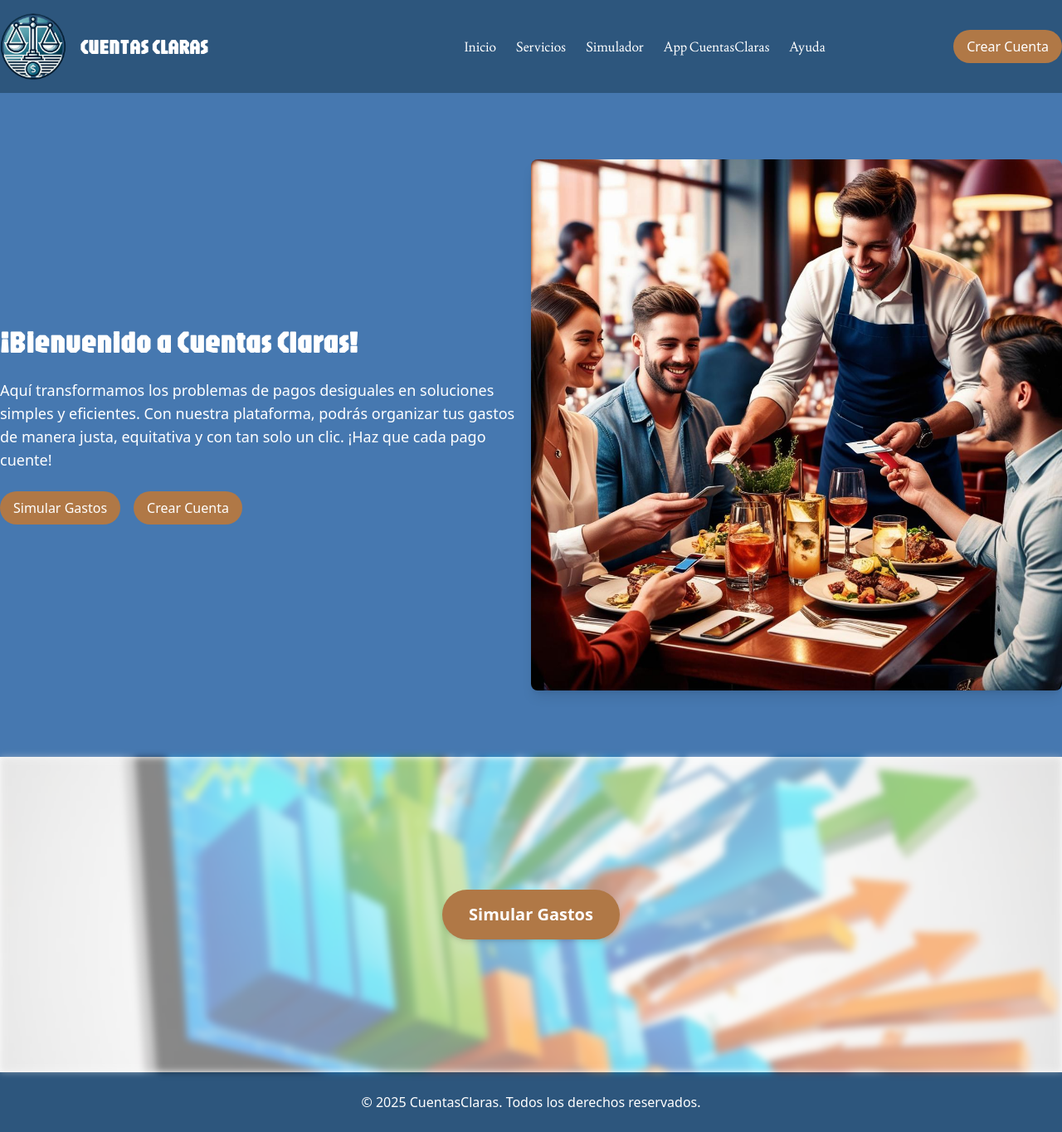
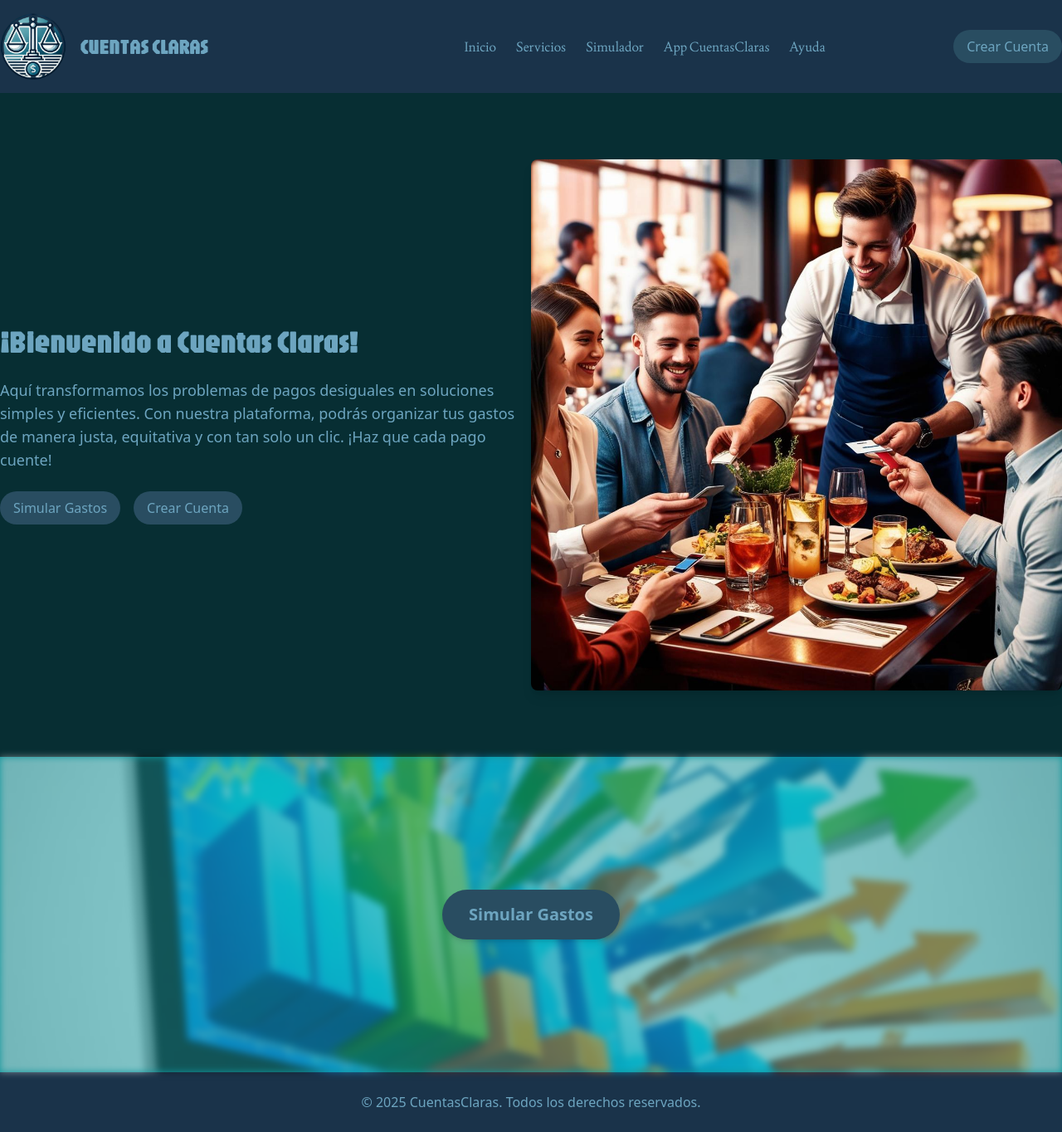
Before and after one commit to jluckmannc/CuentasClaras, a Django app: page / in a window 1280 px wide. Shown: the whole page at 83% size. Run offline with Django 4.2, Linux system fonts and the light colour scheme; parts of the project's set-up code (start-up, migrations or seed data) failed here and were passed over.

Commit message:
inicio y cambios de colores

```diff
--- a/static/css/output.css
+++ b/static/css/output.css
@@ -761,7 +749,7 @@ video {
 
 .bg-buttonPrimary {
   --tw-bg-opacity: 1;
-  background-color: rgb(176 120 70 / var(--tw-bg-opacity, 1));
+  background-color: rgb(41 77 97 / var(--tw-bg-opacity, 1));
 }
 
 .bg-gray-50 {
@@ -781,27 +769,17 @@ video {
 
 .bg-neutral-veryLightGray {
   --tw-bg-opacity: 1;
-  background-color: rgb(252 252 252 / var(--tw-bg-opacity, 1));
+  background-color: rgb(15 150 156 / var(--tw-bg-opacity, 1));
 }
 
 .bg-primary-dark {
   --tw-bg-opacity: 1;
-  background-color: rgb(45 86 125 / var(--tw-bg-opacity, 1));
+  background-color: rgb(26 51 74 / var(--tw-bg-opacity, 1));
 }
 
 .bg-primary-medium {
   --tw-bg-opacity: 1;
-  background-color: rgb(70 120 176 / var(--tw-bg-opacity, 1));
-}
-
-.bg-blue-100 {
-  --tw-bg-opacity: 1;
-  background-color: rgb(219 234 254 / var(--tw-bg-opacity, 1));
-}
-
-.bg-white {
-  --tw-bg-opacity: 1;
-  background-color: rgb(255 255 255 / var(--tw-bg-opacity, 1));
+  background-color: rgb(7 46 51 / var(--tw-bg-opacity, 1));
 }
 
 .object-cover {
@@ -924,12 +897,12 @@ video {
 
 .text-neutral-white {
   --tw-text-opacity: 1;
-  color: rgb(255 255 255 / var(--tw-text-opacity, 1));
+  color: rgb(109 165 192 / var(--tw-text-opacity, 1));
 }
 
 .text-primary-dark {
   --tw-text-opacity: 1;
-  color: rgb(45 86 125 / var(--tw-text-opacity, 1));
+  color: rgb(26 51 74 / var(--tw-text-opacity, 1));
 }
 
 .text-red-500 {
```
Also changed, not shown: other parts of static/css/output.css (+16 -37 lines), tailwind.config.js (+6 -6 lines), package-lock.json.
